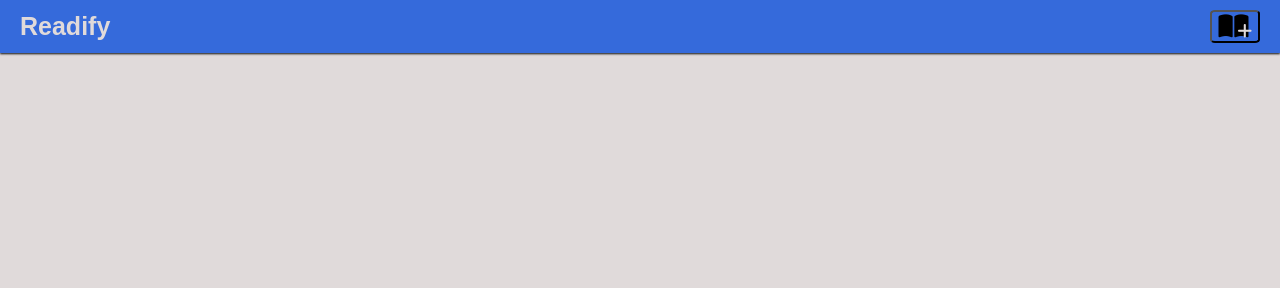
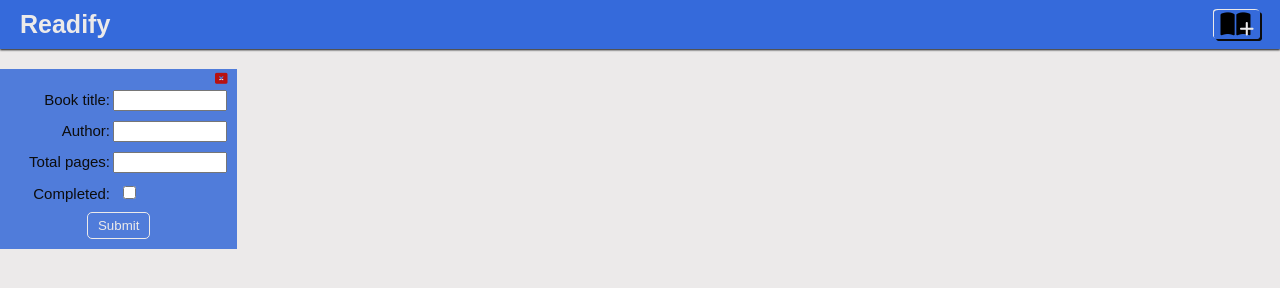
Before and after one commit to Samuelisch/Library, a plain HTML site: page index.html in a window 1280 px wide. Drawn offline with Linux system fonts and the light colour scheme.

Commit message:
Completed add-book info window

```diff
--- a/index.html
+++ b/index.html
@@ -15,6 +15,36 @@
             <button class="add-btn"><i class="fas fa-book-open fa-2x"></i><i class="fas fa-plus fa-lg"></i></button>
         </header>
 
+        <main class="main-container">
+            <div class="library"></div>
+
+            <aside class="info">
+                <form class="adding-book">
+                    <div class="form-cancel">
+                        <i class="fas fa-window-close fa-lg"></i>
+                    </div>
+                    <div class="form-input">
+                        <label for="book-title">Book title:</label>
+                        <input type="text" name="add-book" id="book-title" required>
+                    </div>
+                    <div class="form-input">
+                        <label for="book-author">Author:</label>
+                        <input type="text" name="add-book" id="book-author" required>
+                    </div>
+                    <div class="form-input">
+                        <label for="pages-no">Total pages:</label>
+                        <input type="number" name="add-book" id="pages-no" required>
+                    </div>
+                    <div class="form-input">
+                        <label for="completed">Completed:</label>
+                        <input type="checkbox" name="add-book" id="completed">
+                    </div>
+                    <div class="form-submit">
+                        <button type="submit">Submit</button>
+                    </div>
+                </form>
+            </aside>
+        </main>
         <script src="js/script.js"></script>
     </body>
 </html>
--- a/style.css
+++ b/style.css
@@ -1,7 +1,8 @@
 :root {
+    --lightblue: rgb(80, 124, 218);
     --blue: rgb(53, 106, 219);
     --black: rgb(12, 12, 12);
-    --white: rgb(224, 218, 218);
+    --white: rgb(236, 234, 234);
 }
 
 html,
@@ -9,8 +10,9 @@ body {
     font-size: 10px;
     font-family: Arial, Helvetica, serif;
     background-color: var(--white);
-    color: var(--white);
+    color: var(--black);
     margin: 0;
+    overflow-x: hidden;
 }
 
 header {
@@ -25,16 +27,23 @@ header {
 h1 {
     margin: 0;
     font-size: 2.5rem;
+    color: var(--white);
 }
 
 .add-btn {
     background-color: var(--blue);
     border-radius: 10%;
+    border: none;
+    box-shadow: 2px 2px var(--black), -1px -1px var(--white);
     z-index: 0;
 }
 
 .add-btn:hover{
-    background-color: rgb(80, 124, 218)
+    background-color: var(--lightblue);
+}
+
+.add-btn:active {
+    box-shadow: none;
 }
 
 .fa-plus {
@@ -47,3 +56,67 @@ h1 {
 .add-btn:hover .fa-plus{
     transform: rotate(360deg);
 }
+
+.main-container {
+    display: flex;
+}
+
+.info {
+    margin: 2rem 0;
+    padding: 1rem;
+    background-color:var(--lightblue);
+    /*transform: translateX(200%); transform to get off the page*/
+}
+
+.form-cancel {
+    display: flex;
+    justify-content: flex-end;
+    color: rgb(184, 17, 17);
+}
+
+.fa-window-close {
+    background-color: var(--white);
+}
+
+.form-input {
+    margin: 1rem 0;
+}
+
+.info label {
+    display: inline-block;
+    width: 100px;
+    text-align: right;
+    font-size: 1.5rem;
+}
+
+.info input {
+    width: 8em;
+}
+
+.info input[type="checkbox"] {
+    width: auto;
+    margin-left: 1rem;
+}
+
+.form-submit {
+    text-align: center;
+}
+
+.form-submit button {
+    padding: .5rem 1rem;
+    color: var(--white);
+    background-color: var(--lightblue);
+    border: 1px solid var(--white);
+    border-radius: 5px;
+}
+
+.form-submit button:hover {
+    color: var(--lightblue);
+    background-color: var(--white);
+    border-color: var(--lightblue);
+    cursor: pointer;
+}
+
+.form-submit button:active {
+    color: var(--blue);
+}
```
